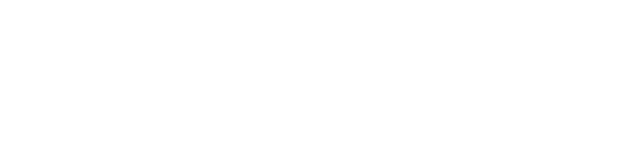
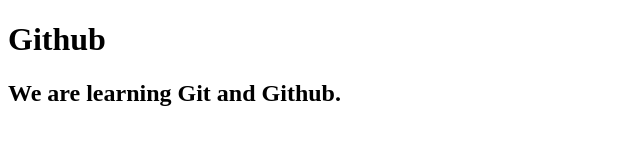
Before and after one commit to RahulNaktode/My-first-repo, a plain HTML site: page index.html in a window 1280 px wide. Shown: the whole page, without its empty margins (0-640 px from the left). Drawn offline with Linux system fonts and the light colour scheme.

Commit message:
sub heading added

```diff
--- a/index.html
+++ b/index.html
@@ -6,6 +6,7 @@
     <title>Document</title>
 </head>
 <body>
-
+    <h1>Github</h1>
+    <h2>We are learning Git and Github.</h2>
 </body>
 </html>
```
